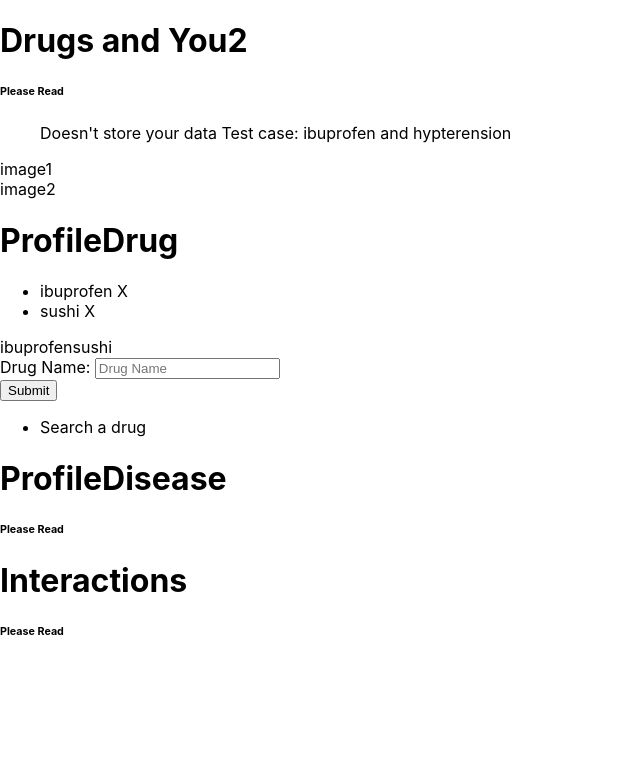
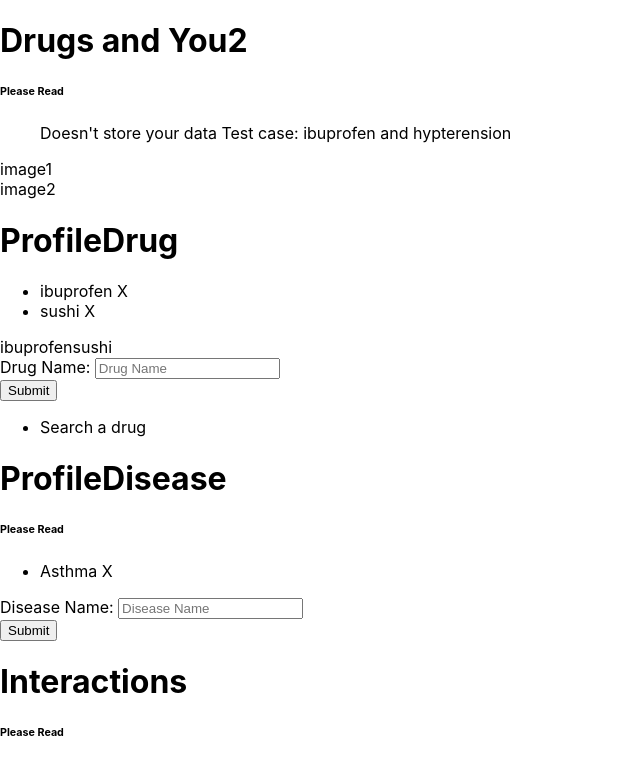
Before and after one commit to FeiLi1996/drugs-and-you2, a React (Create React App) app in the folder front-end/: page / in a window 1280 px wide. Shown: the top 774 px of the page, without its empty margins (0-640 px from the left). Built offline with nearby package versions, Linux system fonts and the light colour scheme.

Commit message:
can add disease and remove disease

```diff
--- a/front-end/src/components/forms.js
+++ b/front-end/src/components/forms.js
@@ -21,3 +21,26 @@ export function DrugForm (prop){
     </form>
     )
 }
+
+
+
+export function DiseaseForm (prop){
+
+    return(
+
+        <form onSubmit={(e)=>prop.handleDiseaseFormSubmission(e)} autoComplete ='off'>
+        <div>
+            <div>
+                <label>Disease Name: </label>
+                <input
+                    type="text"
+                    name='disease_name'
+                    placeholder="Disease Name"
+                />
+
+            </div>
+            <button type="submit">Submit</button>
+        </div>
+    </form>
+    )
+}
--- a/front-end/src/components/profile-disease.js
+++ b/front-end/src/components/profile-disease.js
@@ -1,9 +1,35 @@
-import React from 'react'
+import React,{useState,useContext} from 'react'
 
 
+import { GlobalContext } from '../GlobalContext'
+import { DiseaseForm } from './forms'
+
 const ProfileDisease = () => {
+    const {diseaseProfile,setDiseaseProfile} = useContext(GlobalContext)
+    const [searchResult,setSearchResult] = useState([])
 
 
+   //api calls
+   function deleteDiseaseFromProfile(idx){
+        let tempCopy
+        tempCopy = JSON.parse(JSON.stringify(diseaseProfile));
+        tempCopy.splice(idx,1)
+        setDiseaseProfile(tempCopy)
+   }
+   function addDiseaseProfile (newDisease){
+
+    // let tempCopy;
+
+    // tempCopy = JSON.parse(JSON.stringify(drugProfile));
+    setDiseaseProfile([...diseaseProfile,newDisease])
+
+   }
+   function handleDiseaseFormSubmission(event){
+       event.preventDefault()
+       setSearchResult([event.target.disease_name.value])
+
+   }
+   console.log('hello')
     return(
 
 
@@ -11,6 +37,41 @@ const ProfileDisease = () => {
 
             <h1>ProfileDisease</h1>
             <h6>Please Read</h6>
+
+            <div>
+                <ul  className="disease_list">
+                    {diseaseProfile.map((disease,idx)=>
+                    <li   className="disease" key={idx}>
+                        {disease} <span  className="drug_modal_action" onClick = {()=>deleteDiseaseFromProfile(idx)}> X</span>
+                    </li>
+
+                    )}
+
+                </ul>
+            </div>
+            <DiseaseForm handleDiseaseFormSubmission ={handleDiseaseFormSubmission}/>
+            {(searchResult) && !searchResult.includes("Check") ?
+                (<ul className="disease_search_list">
+                    {searchResult.map((disease,idx)=>
+                        <li   className="search_disease" key={idx}>
+                            {disease} <span  className="drug_modal_action" onClick = {()=>addDiseaseProfile(disease)}> +</span>
+                        </li>
+
+                    )}
+                </ul>
+                )
+            :
+            (
+                (<ul>
+                    <li>{searchResult} </li>
+                </ul>
+                )
+            )}
+
+
+
+
+
         </div>
     )
 
```
